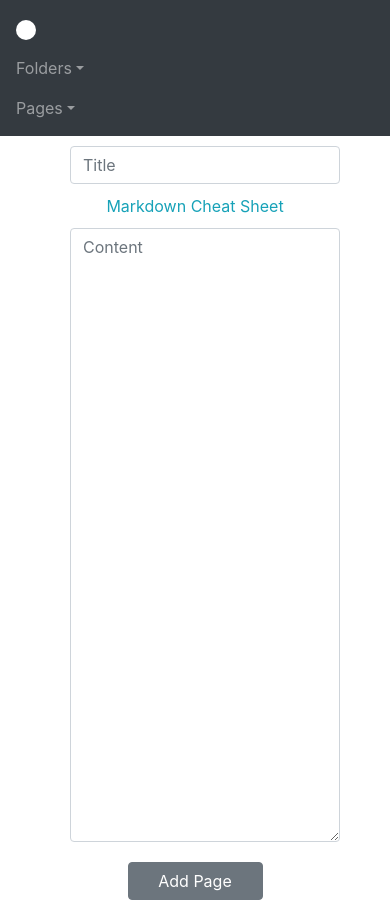
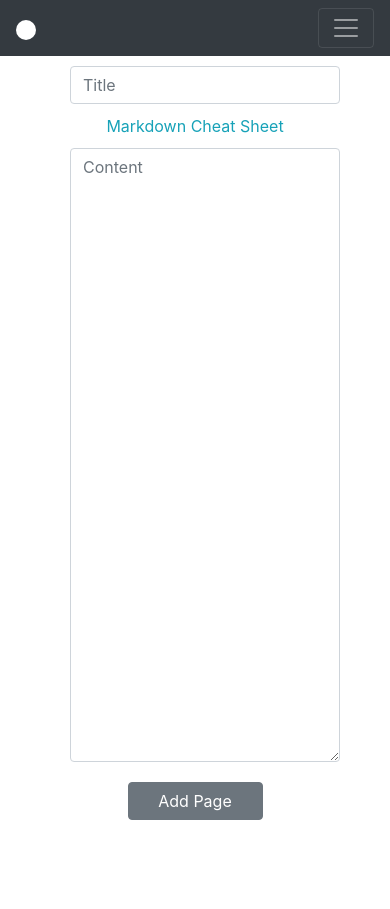
Before and after one commit to misterrager8/Notes-Repo, a Flask app: page /add_page in a window 390 px wide. Shown: the top 909 px of the page. After the commit the page ends 820 px from the top, so only its background shows below. Run offline with Flask 2, Linux system fonts and the light colour scheme; data that the repository does not hold is empty; some libraries are stand-ins or nearby versions.

Commit message:
Define breakpoints for mobile

```diff
--- a/modules/templates/base.html
+++ b/modules/templates/base.html
@@ -15,7 +15,10 @@
       <circle cx="8" cy="8" r="8"/>
     </svg>
   </a>
-  <div class="navbar-collapse">
+  <button data-toggle="collapse" data-target="#nav_content" class="navbar-toggler" type="button">
+    <span class="navbar-toggler-icon"></span>
+  </button>
+  <div class="collapse navbar-collapse" id="nav_content">
     <ul class="navbar-nav">
       {{ add_folder_modal() }}
       <li class="nav-item dropdown">
--- a/modules/templates/macros.html
+++ b/modules/templates/macros.html
@@ -7,7 +7,7 @@
 
 <!--Folder Card-->
 {% macro folder_card(folder) %}
-<div class="card col-3 border-0">
+<div class="card col-xl-3 border-0">
   <div class="card-body text-center">
     <a class="unstyled-link" href="{{ url_for('folder', id_=folder.id) }}">
       <svg xmlns="http://www.w3.org/2000/svg" width="100" height="100" fill="{{ folder.color }}" class="bi bi-folder-fill" viewBox="0 0 16 16">
@@ -22,7 +22,7 @@
 
 <!--Page Card-->
 {% macro page_card(page) %}
-<div class="card col-4 border-0">
+<div class="card col-xl-4 border-0">
   <div class="card-body p-0 border m-3">
     <div class="card-header d-flex justify-content-between">
       <a class="unstyled-link" href="{{ url_for('page', id_=page.id) }}">{{ page.title }}</a>
```
